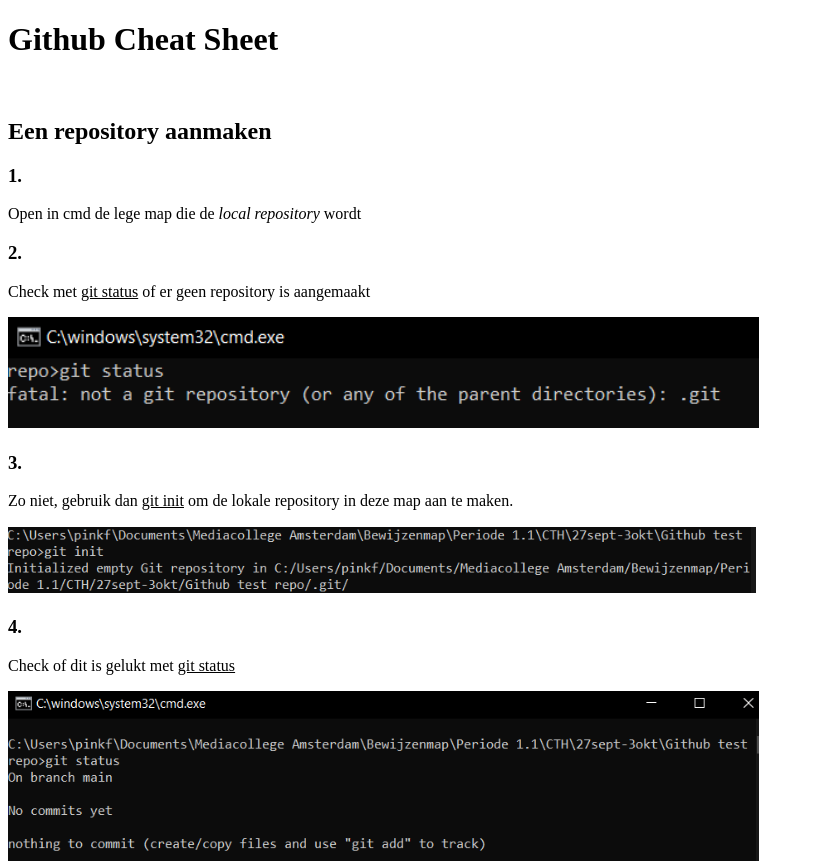
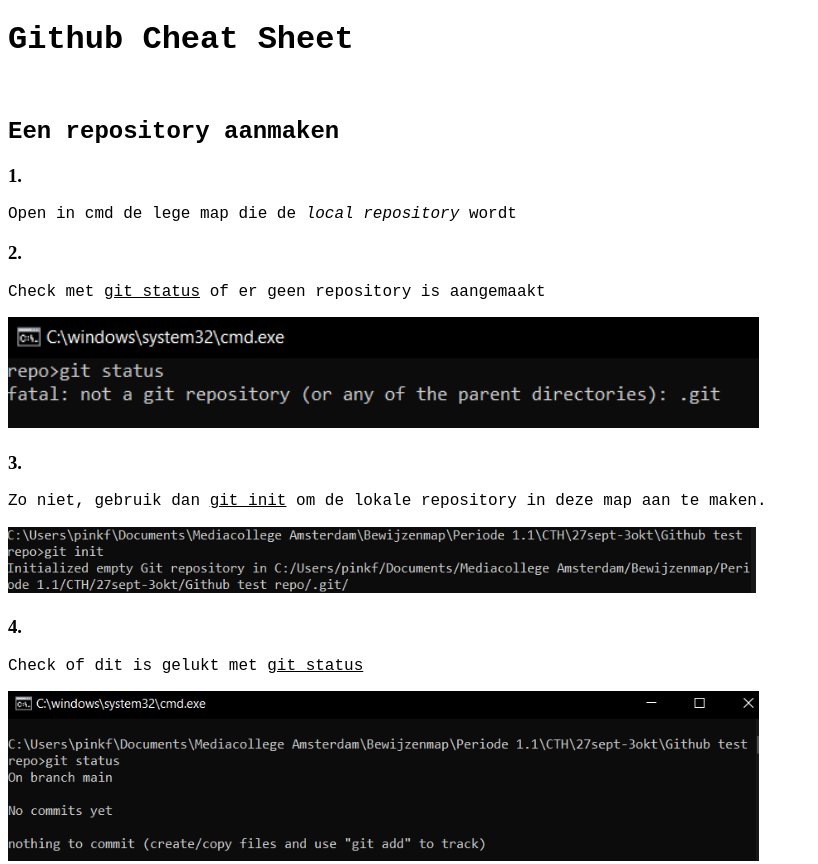
Before and after one commit to pinkflamey/cthwebsite, a plain HTML site: page cheatsheet/index.html in a window 1280 px wide. Shown: the top 864 px of the page, without its empty margins (0-818 px from the left). Drawn offline with Linux system fonts and the light colour scheme.

Commit message:
added css styling

```diff
--- /dev/null
+++ b/cheatsheet/css/main.css
@@ -0,0 +1,11 @@
+h1 {
+    font-family: Monospace, sans-serif;
+}
+
+h2 {
+    font-family: Monospace, sans-serif;
+}
+
+p {
+    font-family: Monospace, sans-serif;
+}
--- a/cheatsheet/index.html
+++ b/cheatsheet/index.html
@@ -3,6 +3,8 @@
 <html lang="en">
 
     <head>
+
+        <link rel="stylesheet" href="css/main.css">
 
         <meta charset="UTF-8">
         <meta http-equiv="X-UA-Compatible" content="IE=edge">
```
